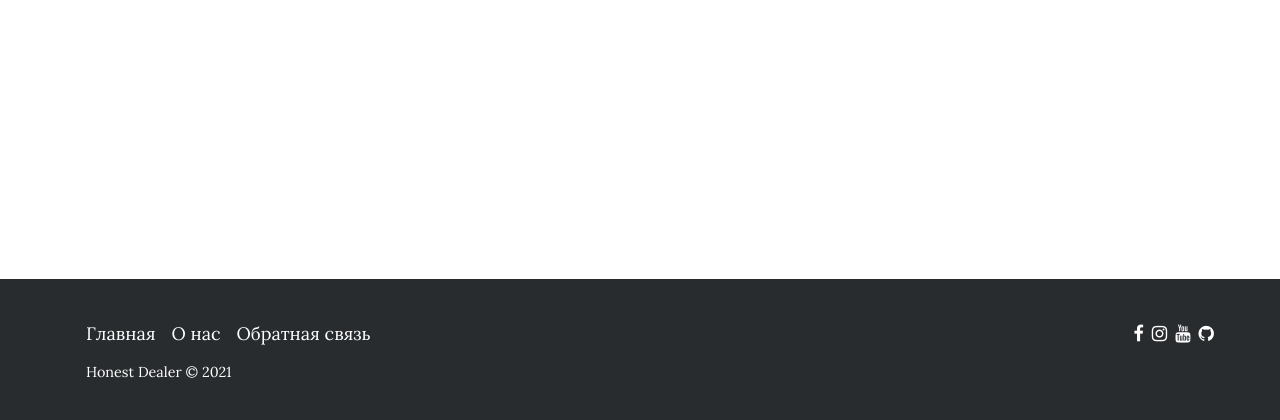
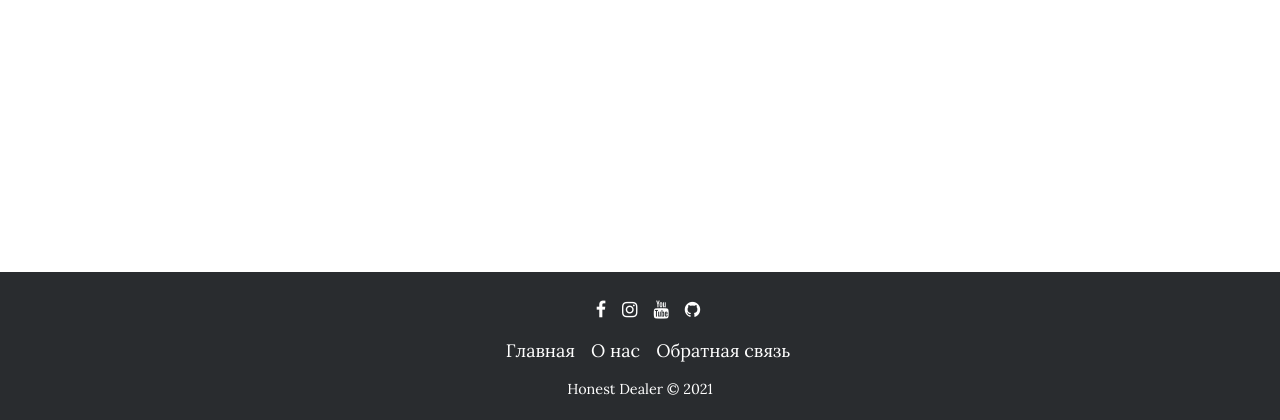
Before and after one commit to viktornikolaev1995/dealer, a Django app: page /dealer_and_dealer_centers/ in a window 1280 px wide. Shown: the part 380-800 px from the top of the page. Run offline with Django 3.2, Linux system fonts and the light colour scheme; data that the repository does not hold is empty; some libraries are stand-ins or nearby versions.

Commit message:
Добавление регулярных выражений

```diff
--- a/dealer/dealers_and_dealer_centers/static/dealers_and_dealer_centers/css/base.css
+++ b/dealer/dealers_and_dealer_centers/static/dealers_and_dealer_centers/css/base.css
@@ -80,8 +80,7 @@ focus применяется, когда элемент (такой как input
 Обычно он активируется при клике мышью пользователем или при выборе элемента с использованием клавиши "tab" на клавиатуре.
 */
 a:focus {
-/*	color: #143774;*/
-	color: peachpuff;
+	color: #143774;
 
 /*
 text-decoration добавляет оформление текста в виде его подчеркивания, перечеркивания, линии над текстом и мигания.
@@ -152,14 +151,14 @@ margin: auto;               верх и низ: отступ 0
 	/*определяет, как браузер распределяет пространство между и вокруг элементов контента вдоль главной оси flex контейнера, или вдоль строчной оси grid контейнера.*/
 	justify-content: space-between;
 	padding: 0 150px; /*для центрирования элементов изображения и текста <1000px*/
-	margin-bottom: 150px; /*для отступа от footer'a*/
+	margin-bottom: 185px; /*для отступа от footer'a*/
 }
 
 header {
 	background: #f8f8f8;
 	padding: 2rem 0;
 	text-align: center;
-	margin-bottom: 0.5rem;
+	margin-bottom: 2rem;
 }
 
 /*navigation*/
@@ -245,10 +244,6 @@ order определяет порядок, используемый для ра
 
 	nav li {
 		margin: 0.5rem 0;
-	}
-
-	.footer-left ul {
-		flex-direction: column;
 	}
 }
 
@@ -352,65 +347,58 @@ pointer: Указатель, обозначающий ссылку, обычно
 		margin: 0 0.75rem;
 	}
 
-/*	.article_vehicle,
-	.article_dealercenter {
-		margin-left: 0;
-	}*/
 }
 
 /*footer*/
+footer {
+	background: #292c2f;
+	padding: 0.5rem 0;
+	text-align: center;
+	font-family: 'Lora', serif;
+}
 
 .container-footer {
-	display: flex;
  	position: fixed;
-	justify-content: space-between;
- 	background-color: #292c2f;
  	width: 100%;
-	font-family: 'Lora', serif;
- 	padding: 25px 30px;
-  	bottom: 0;
+ 	bottom: 0
 }
 
-.footer-right {
-	order: 2;
-	margin-right: 6rem;
+.main,
+.social-icons {
+    display: flex;
+    flex-direction: row;
+    justify-content: center;
+    padding: 0;
 }
 
-.footer-left {
-	order: 1;
+.main li,
+.social-icons li {
+    margin-left: 1rem;
 }
 
-.footer-right ul,
-.footer-left ul {
-	display: flex;
-	list-style: none;
-}
-
-.footer-right li {
-	margin-left: 0.5rem;
-}
-
-.footer-right a,
-.footer-left a,
-.footer-left p {
+.main a,
+.social-icons a,
+.footer-content p {
 	color: #ffffff;
 }
 
-.footer-left a:hover,
-.footer-left a:focus {
+.footer-content ul {
+   list-style: none;
+}
+
+.main a:hover,
+.main a:focus {
 	color: #1792d2;
 
 }
 
-.footer-left li {
+main li {
 	margin-left: 1rem;
 }
 
-.footer-left p {
-	margin-left: 3.5rem;
+.footer-content p {
 	font-size: 0.9rem;
 }
-
 
 .fa-facebook:hover {
 	background-color: #3d5b99;
--- a/dealer/dealers_and_dealer_centers/templates/dealers_and_dealer_centers/dealer_centers_list.html
+++ b/dealer/dealers_and_dealer_centers/templates/dealers_and_dealer_centers/dealer_centers_list.html
@@ -1,6 +1,8 @@
 {% extends "dealers_and_dealer_centers/base.html" %}
 {% block content %}
 {% for dealer_center in dealer_centers %}
+{% url 'new_vehicles_at_dealer_center' dealer_center.slug as new_vehicles_at_dealer_center_url %}
+{% url 'vehicles_with_mileage_at_dealer_center' dealer_center.slug as vehicles_with_mileage_at_dealer_center_url %}
 <article class="article-recent">
     <div class="article-recent-main">
         <h2>{{ dealer_center.name }}</h2>
@@ -9,8 +11,24 @@
             {% if dealer_center.vehicle_sale %}
             <li><p>Продажа транспортных средств:
                 <ul>
-                    <a href="{% url 'new_vehicles_at_dealer_center' dealer_center.slug %}" class="article-read-more"><li><p>Модельный ряд</p></li></a>
-                    <a href="{% url 'vehicles_with_mileage_at_dealer_center' dealer_center.slug %}" class="article-read-more"><li><p>Авто с пробегом</p></li></a>
+                    {% if new_vehicles_at_dealer_center_url %}
+                        <a href="{{ new_vehicles_at_dealer_center_url }}" class="article-read-more">
+                            <li><p>Модельный ряд</p></li>
+                        </a>
+                    {% else %}
+                        <a href="{{ new_vehicles_at_dealer_center_url }}" class="article-read-more" onclick="return false;">
+                            <li><p>Модельный ряд</p></li>
+                        </a>
+                    {% endif %}
+                    {% if vehicles_with_mileage_at_dealer_center_url %}
+                        <a href="{{ vehicles_with_mileage_at_dealer_center_url }}" class="article-read-more">
+                        <li><p>Авто с пробегом</p></li>
+                        </a>
+                    {% else %}
+                        <a href="{{ vehicles_with_mileage_at_dealer_center_url }}" class="article-read-more" onclick="return false;">
+                        <li><p>Авто с пробегом</p></li>
+                        </a>
+                    {% endif %}
                 </ul>
                 </p>
             </li>
@@ -31,7 +49,7 @@
     </div>
     <div class="article-recent-secondary">
         {% if dealer_center.image %}
-        <img src="{{dealer_center.image.url}}" class="article-image">
+        <img src="{{ dealer_center.image.url }}" class="article-image">
         {% else %}
         <img src="#" class="article-image">
         {% endif %}
--- a/dealer/dealers_and_dealer_centers/templates/dealers_and_dealer_centers/footer.html
+++ b/dealer/dealers_and_dealer_centers/templates/dealers_and_dealer_centers/footer.html
@@ -1,18 +1,18 @@
 <footer class="container container-footer">
-    <div class="footer-right">
-      <ul>
-      <li><a href="#"><i class="fa fa-facebook"></i></a></li>
-      <li><a href="#"><i class="fa fa-instagram"></i></a></li>
-      <li><a href="#"><i class="fa fa-youtube"></i></a></li>
-      <li><a href="#"><i class="fa fa-github"></i></a></li>
+    <div class="footer-content">
+
+      <ul class="social-icons">
+        <li><a href="#"><i class="fa fa-facebook"></i></a></li>
+        <li><a href="#"><i class="fa fa-instagram"></i></a></li>
+        <li><a href="#"><i class="fa fa-youtube"></i></a></li>
+        <li><a href="#"><i class="fa fa-github"></i></a></li>
       </ul>
-    </div>
-    <div class="footer-left">
-      <ul>
+      <ul class="main">
         <li><a href="#">Главная</a></li>
         <li><a href="#">О нас</a></li>
         <li><a href="#">Обратная связь</a></li>
       </ul>
       <p>Honest Dealer &copy; 2021</p>
+
     </div>
 </footer>
--- a/dealer/dealers_and_dealer_centers/templates/dealers_and_dealer_centers/vehicle_detail.html
+++ b/dealer/dealers_and_dealer_centers/templates/dealers_and_dealer_centers/vehicle_detail.html
@@ -33,7 +33,7 @@
         <p>Пробег: {{ vehicle.vehicle_mileage }}</p>
         <p>ПТС: {{ vehicle.type_of_vehicle_passport }}</p>
         <p>Владельцев: {{ vehicle.owners }}</p>
-        <h3>Цена {{ vehicle.price }} rub</h3>
+        <h3>Цена {{ vehicle.price }} руб</h3>
     </div>
 </article>
 <article class="article-dealer-center">
--- a/dealer/dealers_and_dealer_centers/urls.py
+++ b/dealer/dealers_and_dealer_centers/urls.py
@@ -11,14 +11,14 @@ from .views import (
 
 urlpatterns = [
     path('', DealerList.as_view(), name='dealers'),
-    path('dealer_and_dealer_centers/', DealerCenterList.as_view(), name='dealer_centers'),
-    path('new_vehicles/', VehicleNewList.as_view(), name='new_vehicles'),
-    path('new_vehicles/<slug:slug>/', VehicleNewAtDealerCenterList.as_view(), name='new_vehicles_at_dealer_center'),
-    path('vehicles_with_mileage/', VehicleWithMileageList.as_view(), name='vehicles_with_mileage'),
-    path('vehicles_with_mileage/<slug:slug>/', VehicleWithMileageAtDealerCenterList.as_view(),
-         name='vehicles_with_mileage_at_dealer_center'),
+    re_path(r'^dealer_and_dealer_centers/$', DealerCenterList.as_view(), name='dealer_centers'),
+    re_path(r'^new_vehicles/$', VehicleNewList.as_view(), name='new_vehicles'),
+    re_path(r'new_vehicles/(?P<slug>[\D-]+)/$', VehicleNewAtDealerCenterList.as_view(),
+            name='new_vehicles_at_dealer_center'),
+    re_path(r'^vehicles_with_mileage/$', VehicleWithMileageList.as_view(), name='vehicles_with_mileage'),
+    re_path(r'^vehicles_with_mileage/(?P<slug>[\D-]+)/$', VehicleWithMileageAtDealerCenterList.as_view(),
+            name='vehicles_with_mileage_at_dealer_center'),
     re_path(r'^vehicles_with_mileage/(?P<slug>[\D-]+)/(?P<slug1>\D+-\w+-\D+-\d{4}-\d{6})/$',
             VehicleWithMileageAtDealerCenterDetail.as_view(), name='vehicle_with_mileage_at_dealer_center'),
 
-
 ]
```
Also changed, not shown: dealer/dealers_and_dealer_centers/static/dealers_and_dealer_centers/css/base1.css (added, +63 -0 lines), dealer/dealers_and_dealer_centers/templates/dealers_and_dealer_centers/footer1.html (added, +18 -0 lines), dealer/dealers_and_dealer_centers/templates/dealers_and_dealer_centers/vehicle_list.html (+6 -1 lines).
